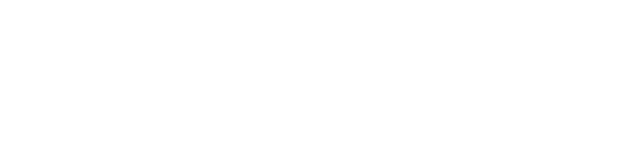
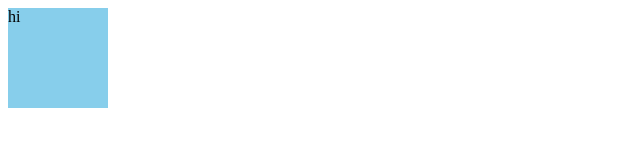
Before and after one commit to Easilyia/project_01, a plain HTML site: page index.html in a window 1280 px wide. Shown: the whole page, without its empty margins (0-640 px from the left). Drawn offline with Linux system fonts and the light colour scheme.

Commit message:
在index.html中更新了一个div盒子

```diff
--- a/index.html
+++ b/index.html
@@ -5,8 +5,15 @@
     <meta http-equiv="X-UA-Compatible" content="IE=edge">
     <meta name="viewport" content="width=device-width, initial-scale=1.0">
     <title>Document</title>
+    <style>
+        div {
+            width: 100px;
+            height: 100px;
+            background-color: skyblue;
+        }
+    </style>
 </head>
 <body>
-
+    <div>hi</div>
 </body>
 </html>
```
